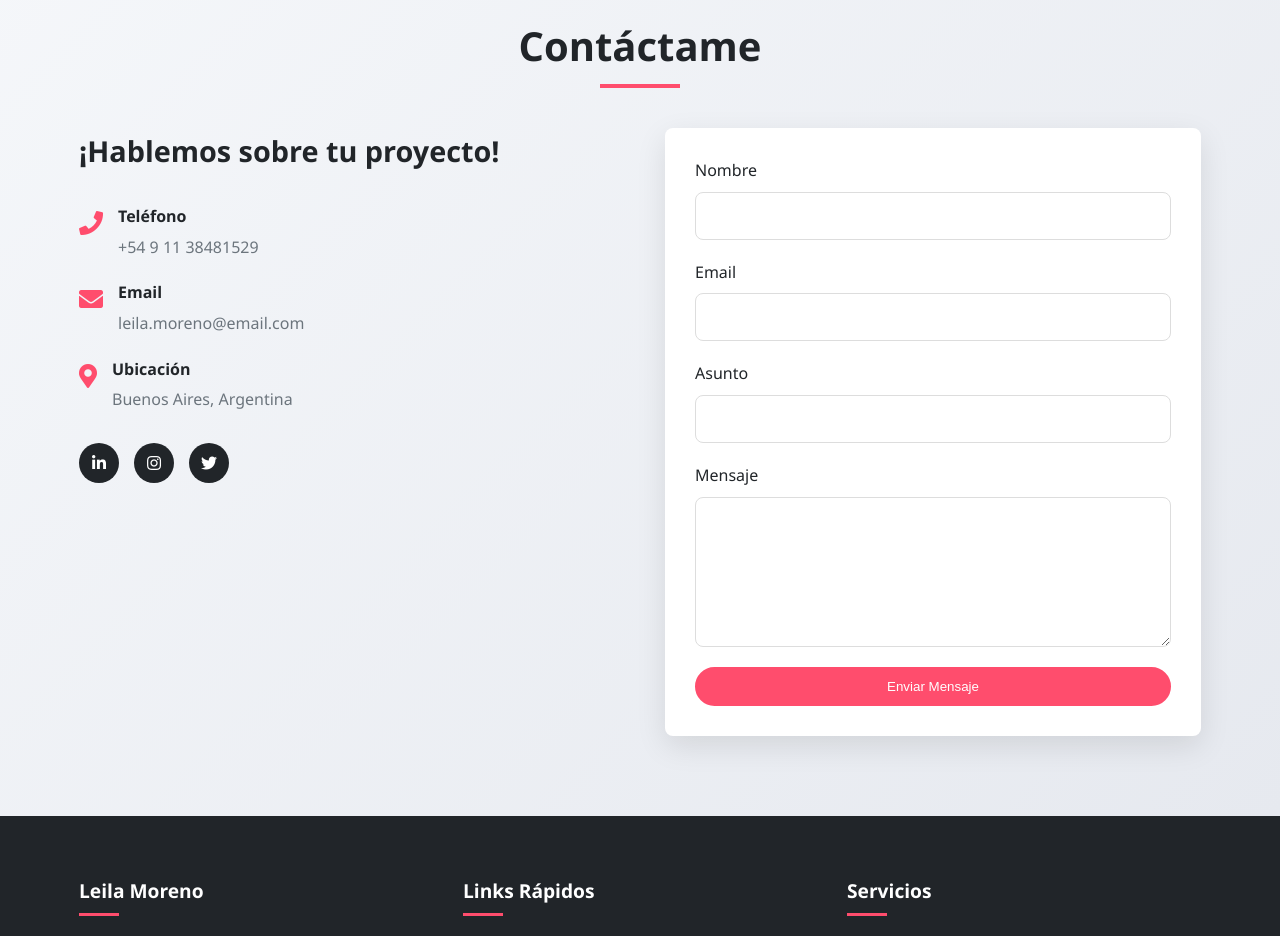
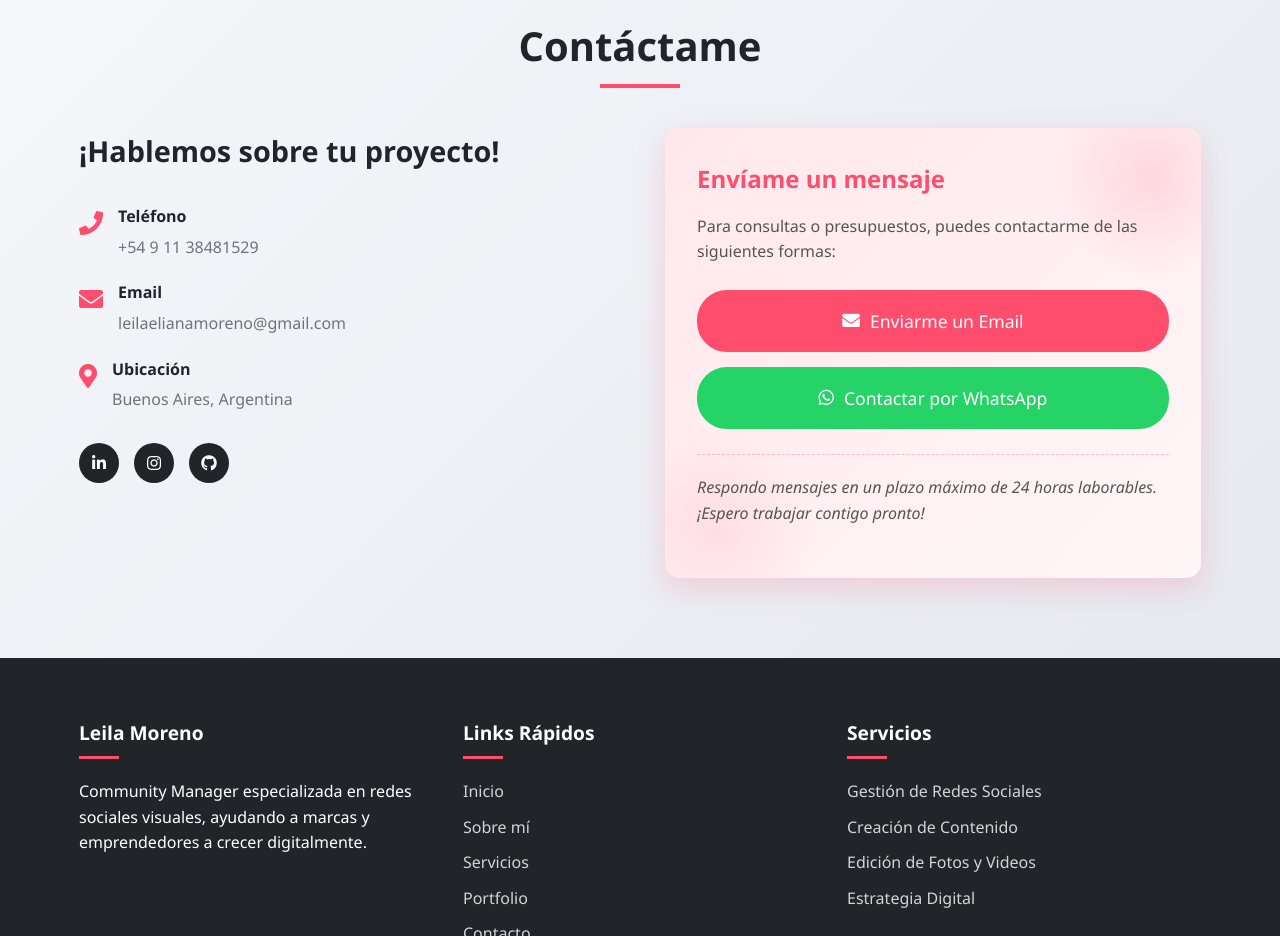
Before and after one commit to Leila-Moreno/community-manager-portfolio, a plain HTML site: page index.html in a window 1280 px wide. Shown: the part 4020-4956 px from the top of the page. Drawn offline with Linux system fonts and the light colour scheme.

Commit message:
Actualizacion Contacto

```diff
--- a/index.html
+++ b/index.html
@@ -255,7 +255,7 @@
                             </div>
                             <div class="contact-text">
                                 <h4>Email</h4>
-                                <p>leila.moreno@email.com</p>
+                                <p>leilaelianamoreno@gmail.com</p>
                             </div>
                         </div>
                         <div class="contact-item">
@@ -275,32 +275,32 @@
                         <a href="https://www.instagram.com/snap.lycm?igsh=MXZqZzNheGdndjBibA==" class="social-link" target="_blank">
                             <i class="fab fa-instagram"></i>
                         </a>
-                        <a href="https://twitter.com/" class="social-link" target="_blank">
-                            <i class="fab fa-twitter"></i>
+                        <a href="https://github.com/Leila-Moreno" class="social-link" target="_blank">
+                            <i class="fab fa-github"></i>
                         </a>
                     </div>
                 </div>
-                <form class="contact-form">
-                    <div class="form-group">
-                        <label for="name" class="form-label">Nombre</label>
-                        <input type="text" id="name" class="form-control" required>
+
+                <!-- Nuevo elemento que reemplaza al formulario -->
+                <div class="contact-direct">
+                    <h3>Envíame un mensaje</h3>
+                    <p>Para consultas o presupuestos, puedes contactarme de las siguientes formas:</p>
+
+                    <div class="contact-options">
+                        <a href="mailto:leilaelianamoreno@gmail.com?subject=Consulta desde Portafolio&body=Hola Leila, me gustaría obtener información sobre tus servicios." class="btn contact-btn">
+                            <i class="fas fa-envelope"></i> Enviarme un Email
+                        </a>
+
+                        <a href="https://wa.me/5491138481529?text=Hola%20Leila,%20vi%20tu%20portafolio%20y%20me%20gustaría%20consultar%20sobre%20tus%20servicios" class="btn contact-btn whatsapp-btn" target="_blank">
+                            <i class="fab fa-whatsapp"></i> Contactar por WhatsApp
+                        </a>
                     </div>
-                    <div class="form-group">
-                        <label for="email" class="form-label">Email</label>
-                        <input type="email" id="email" class="form-control" required>
+
+                    <div class="contact-message">
+                        <p>Respondo mensajes en un plazo máximo de 24 horas laborables. ¡Espero trabajar contigo pronto!</p>
                     </div>
-                    <div class="form-group">
-                        <label for="subject" class="form-label">Asunto</label>
-                        <input type="text" id="subject" class="form-control" required>
-                    </div>
-                    <div class="form-group">
-                        <label for="message" class="form-label">Mensaje</label>
-                        <textarea id="message" class="form-control" required></textarea>
-                    </div>
-                    <button type="submit" class="btn">Enviar Mensaje</button>
-                </form>
+                </div>
             </div>
-        </div>
     </section>
 
     <!-- Footer -->
--- a/styles.css
+++ b/styles.css
@@ -640,3 +640,113 @@ textarea.form-control {
         padding: 60px 0;
     }
 }
+
+/* Estilos mejorados con un fondo más distintivo */
+
+.contact-direct {
+    background: linear-gradient(135deg, #ffe8ec 0%, #fff6f8 100%); /* Fondo rosa suave */
+    padding: 32px;
+    border-radius: 15px;
+    box-shadow: 0 10px 30px rgba(255, 77, 109, 0.2);
+    border: none; /* Quitamos el borde y usamos fondo completo */
+    position: relative;
+    overflow: hidden;
+}
+
+.contact-direct::before {
+    content: "";
+    position: absolute;
+    top: -50px;
+    right: -50px;
+    width: 200px;
+    height: 200px;
+    background: radial-gradient(circle, rgba(255, 77, 109, 0.15) 0%, rgba(255, 77, 109, 0) 70%);
+    z-index: 0;
+}
+
+.contact-direct::after {
+    content: "";
+    position: absolute;
+    bottom: -50px;
+    left: -50px;
+    width: 200px;
+    height: 200px;
+    background: radial-gradient(circle, rgba(255, 77, 109, 0.1) 0%, rgba(255, 77, 109, 0) 70%);
+    z-index: 0;
+}
+
+.contact-direct h3 {
+    color: #ff4d6d; /* Rosa más oscuro para el título */
+    margin-bottom: 15px;
+    font-size: 1.5rem;
+    position: relative;
+    z-index: 1;
+}
+
+.contact-direct p {
+    color: #555;
+    margin-bottom: 20px;
+    position: relative;
+    z-index: 1;
+}
+
+.contact-options {
+    display: flex;
+    flex-direction: column;
+    gap: 15px;
+    margin: 25px 0;
+    position: relative;
+    z-index: 1;
+}
+
+.contact-btn {
+    display: flex;
+    align-items: center;
+    justify-content: center;
+    padding: 15px 20px;
+    font-size: 1.1rem;
+    gap: 10px;
+    transition: transform 0.3s ease, box-shadow 0.3s ease;
+    border-radius: 30px; /* Botones más redondeados */
+}
+
+.contact-btn:hover {
+    transform: translateY(-3px);
+    box-shadow: 0 10px 20px rgba(0, 0, 0, 0.15);
+}
+
+.whatsapp-btn {
+    background-color: #25D366;
+    border-color: #25D366;
+}
+
+.whatsapp-btn:hover {
+    background-color: transparent;
+    color: #25D366;
+}
+
+.contact-message {
+    margin-top: 20px;
+    padding-top: 20px;
+    border-top: 1px dashed rgba(255, 77, 109, 0.3); /* Línea divisoria suave en tono rosa */
+    font-style: italic;
+    color: #666;
+    position: relative;
+    z-index: 1;
+}
+
+/* Icono decorativo en la esquina */
+.contact-direct .corner-icon {
+    position: absolute;
+    top: 15px;
+    right: 15px;
+    font-size: 24px;
+    color: rgba(255, 77, 109, 0.2);
+    transform: rotate(15deg);
+}
+
+@media (max-width: 768px) {
+    .contact-options {
+        flex-direction: column;
+    }
+}
```
